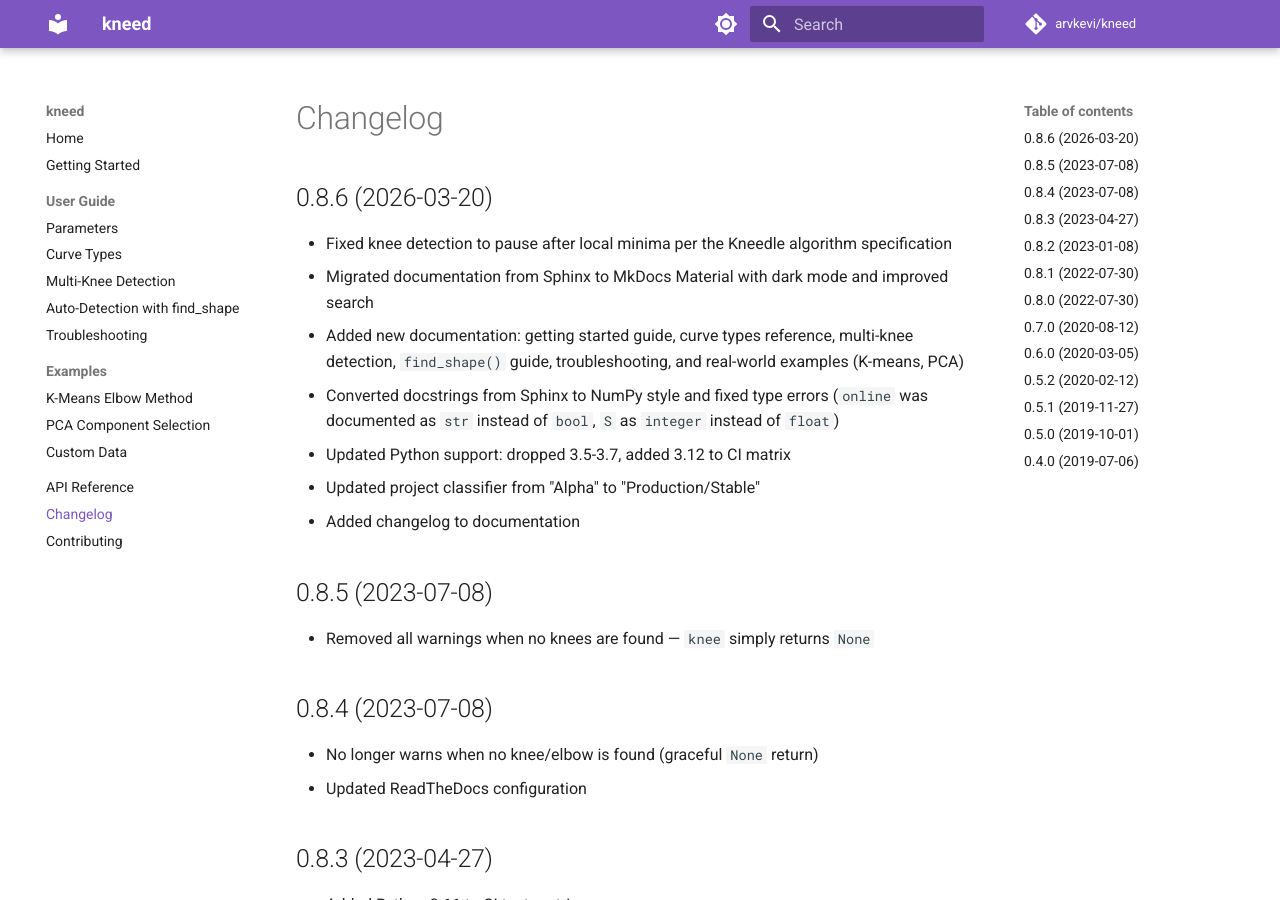
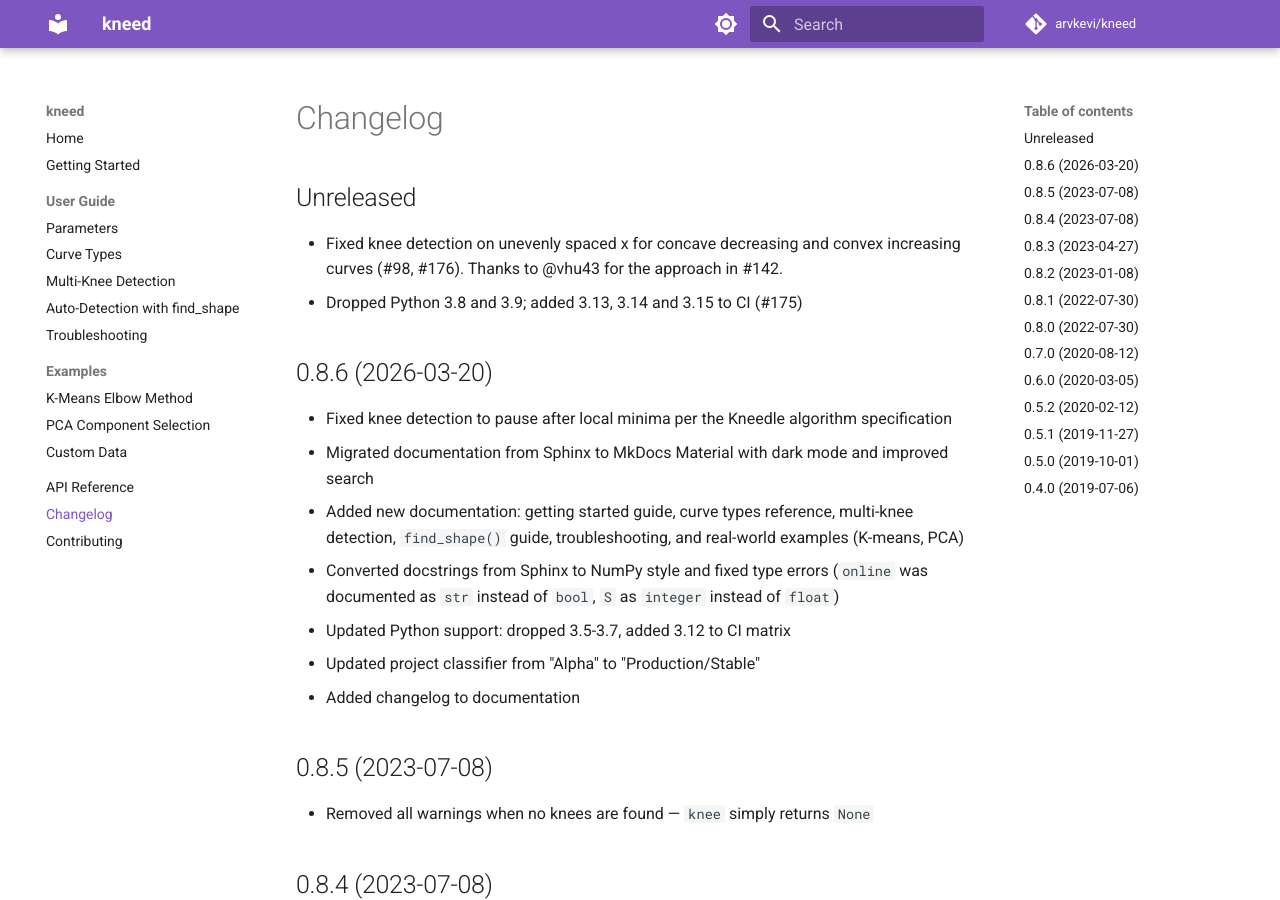
Before and after one commit to arvkevi/kneed, an MkDocs documentation site: the page built from docs/changelog.md, in a window 1280 px wide and 900 px high. Built offline with MkDocs 1.6.1 and Material for MkDocs 9.7.7, drawn with Linux system fonts in a browser that asks for light colours; comment, search, counter and statistics services are not loaded.

Commit message:
Credit to vhu43
Co-authored-by: vhu43 <67619615+vhu43@users.noreply.github.com>

```diff
--- a/docs/changelog.md
+++ b/docs/changelog.md
@@ -1,4 +1,9 @@
 # Changelog
+
+## Unreleased
+
+- Fixed knee detection on unevenly spaced x for concave decreasing and convex increasing curves (#98, #176). Thanks to @vhu43 for the approach in #142.
+- Dropped Python 3.8 and 3.9; added 3.13, 3.14 and 3.15 to CI (#175)
 
 ## 0.8.6 (2026-03-20)
 
```
